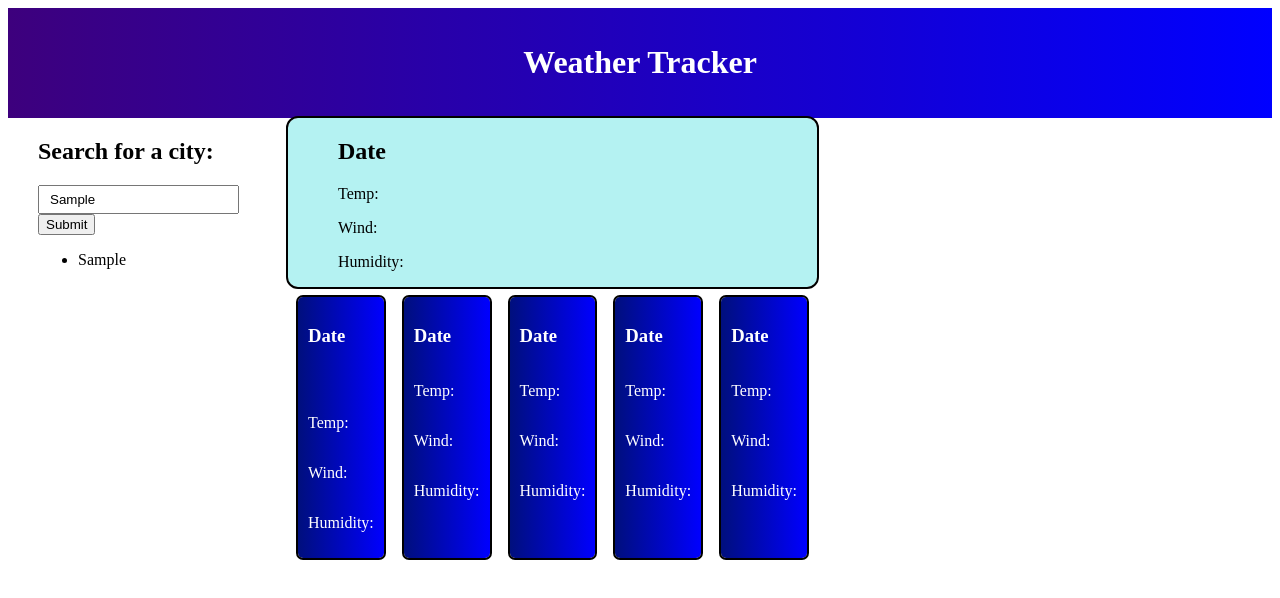
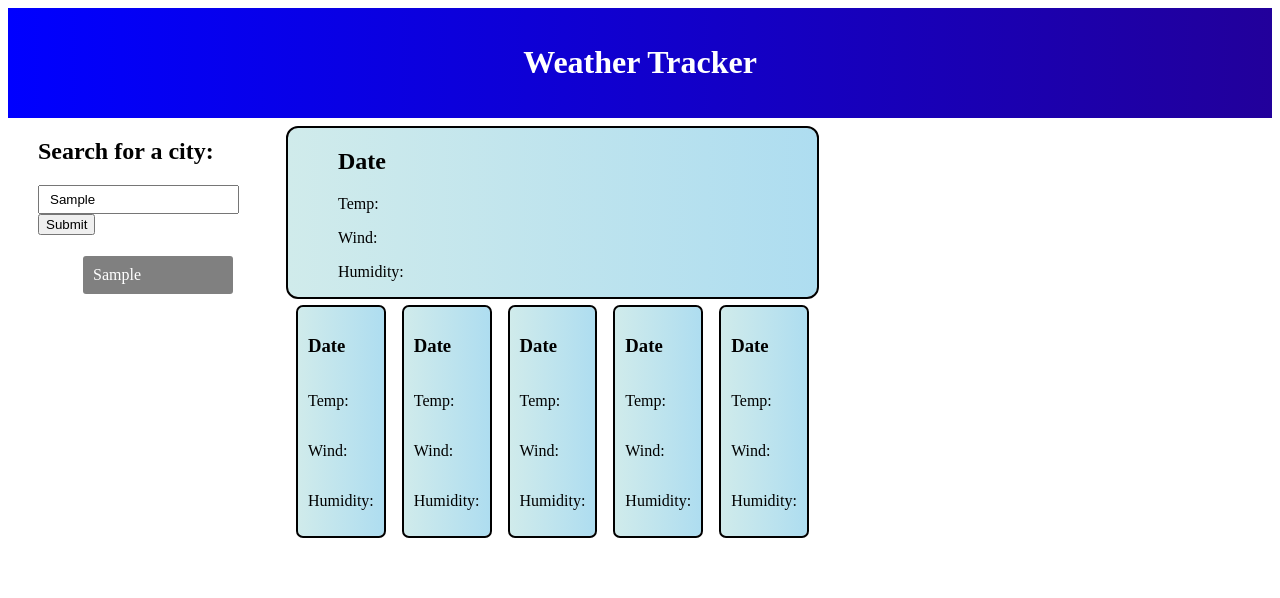
Before and after one commit to RyanStephens6/weather-tracker, a plain HTML site: page index.html in a window 1280 px wide. Both pictures are taken after typing "Sample" into the empty fields and a click on the input "Submit". Drawn offline with nearby package versions, Linux system fonts and the light colour scheme; no server answers.

Commit message:
Added final CSS touches

```diff
--- a/index.html
+++ b/index.html
@@ -30,7 +30,6 @@
                 <section class="forecastSection">
                     <div class="forecastCard">
                         <h3 id="day1">Date</h3>
-                        <p id="icon1"></p>
                         <p id="temp1">Temp: </p>
                         <p id="wind1">Wind: </p>
                         <p id="humidity1">Humidity: </p>
--- a/style.css
+++ b/style.css
@@ -1,5 +1,5 @@
 header {
-    background-image: linear-gradient(to right,rgb(61, 0, 125), blue);
+    background-image: linear-gradient(to right,blue, rgb(34, 0, 155));
     color: white;
     text-align: center;
     padding: 15px;
@@ -25,6 +25,7 @@ main {
     display:flex;
     justify-content: flex-end;
     flex-direction: column;
+    margin-top: 10px;
 }
 
 .today {
@@ -35,7 +36,7 @@ main {
     outline-width: 2px;
     border-radius: 10px;
     padding-left: 50px;
-    background-color:rgb(180, 242, 242);
+    background-image:linear-gradient(to right, rgb(208, 235, 235),  rgb(174, 221, 240));
 }
 
 .forecastCard {
@@ -43,8 +44,7 @@ main {
     flex-direction: column;
     padding: 10px;
     margin: 10px;
-    background-image: linear-gradient(to right, rgb(0, 15, 125), blue);
-    color: white;
+    background-image: linear-gradient(to right, rgb(208, 235, 235), rgb(174, 221, 240));
     outline: solid;
     outline-color: black;
     outline-width: 2px;
@@ -57,3 +57,12 @@ main {
     flex-wrap: wrap;
     margin-left:50px;
 }
+
+#searchHistory li {
+    list-style: none;
+    background-color: gray;
+    padding: 10px;
+    margin: 5px;
+    border-radius: 3px;
+    color: white;
+}
```
